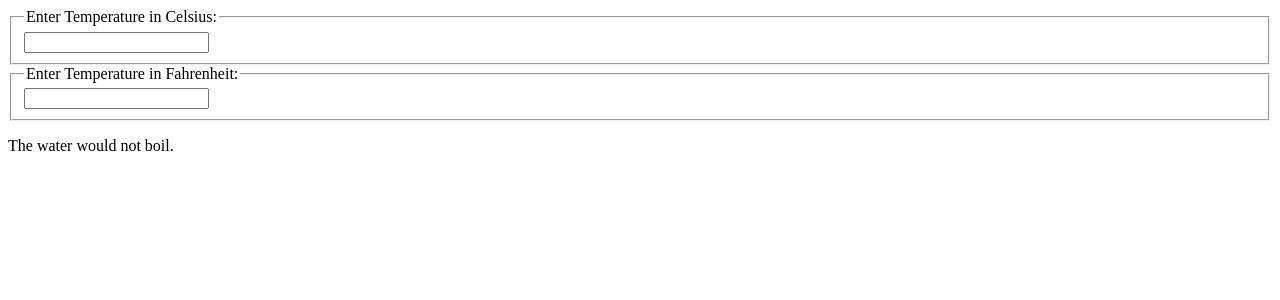
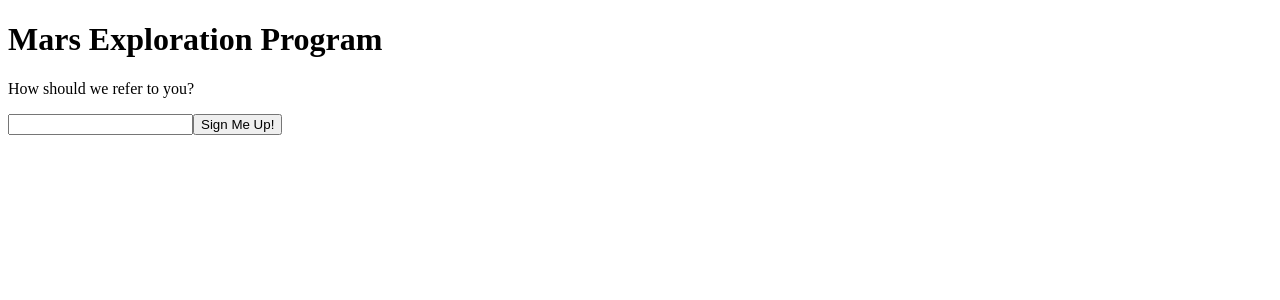
Before and after one commit to june6723/reactsample, a React (Create React App) app: page / in a window 1280 px wide. Shown: the top 300 px of the page. Built offline with nearby package versions, Linux system fonts and the light colour scheme.

Commit message:
Composition VS Inheritance

```diff
--- /dev/null
+++ b/src/Components/Dialog.js
@@ -0,0 +1,47 @@
+import React from "react";
+
+const FancyBorder = (props) => {
+  return (
+    <div className={"FancyBorder FancyBorder-" + props.color}>
+      {props.children}
+    </div>
+  );
+};
+
+const Dialog = (props) => {
+  return (
+    <FancyBorder color="blue">
+      <h1 className="Dialog-title">{props.title}</h1>
+      <p className="Dialog-message">{props.message}</p>
+      {props.children}
+    </FancyBorder>
+  );
+};
+
+class SignUpDialog extends React.Component {
+  constructor(props) {
+    super(props);
+    this.state = { login: "" };
+  }
+
+  handleChange = (event) => {
+    this.setState({ login: event.target.value });
+  };
+  handleSignUp = () => {
+    alert(`Welcome aboard, ${this.state.login}!`);
+  };
+
+  render() {
+    return (
+      <Dialog
+        title="Mars Exploration Program"
+        message="How should we refer to you?"
+      >
+        <input value={this.state.login} onChange={this.handleChange} />
+        <button onClick={this.handleSignUp}>Sign Me Up!</button>
+      </Dialog>
+    );
+  }
+}
+
+export default SignUpDialog;
--- a/src/index.js
+++ b/src/index.js
@@ -13,12 +13,14 @@
 import FlavorForm from "./Components/FlavorForm";
 import Reservation from "./Components/Reservation";
 import Calculator from "./Components/Calculator";
+import SignUpDialog from "./Components/Dialog";
 
 const numbers = [1, 2, 3, 4, 5, 6, 7, 8];
 const posts = [
   { id: 1, title: "Hello World", content: "Welcome to learning React!" },
   { id: 2, title: "Installation", content: "You can install React from npm." },
 ];
+
 function Element() {
   return (
     <div>
@@ -26,7 +28,7 @@
     </div>
   );
 }
-ReactDOM.render(<Calculator />, document.getElementById("root"));
+ReactDOM.render(<SignUpDialog />, document.getElementById("root"));
 
 // ReactDOM.render(
 //   <React.StrictMode>
```
